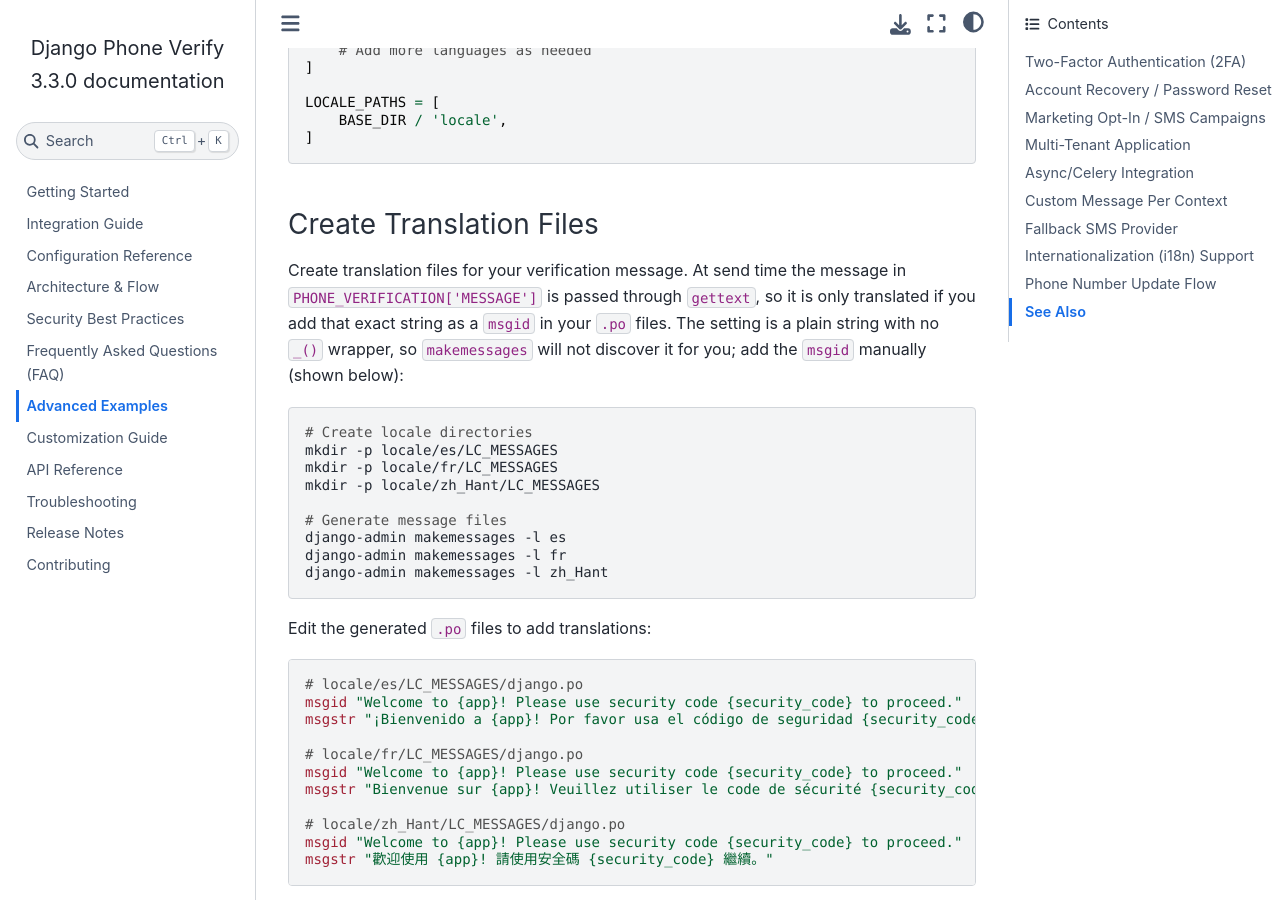
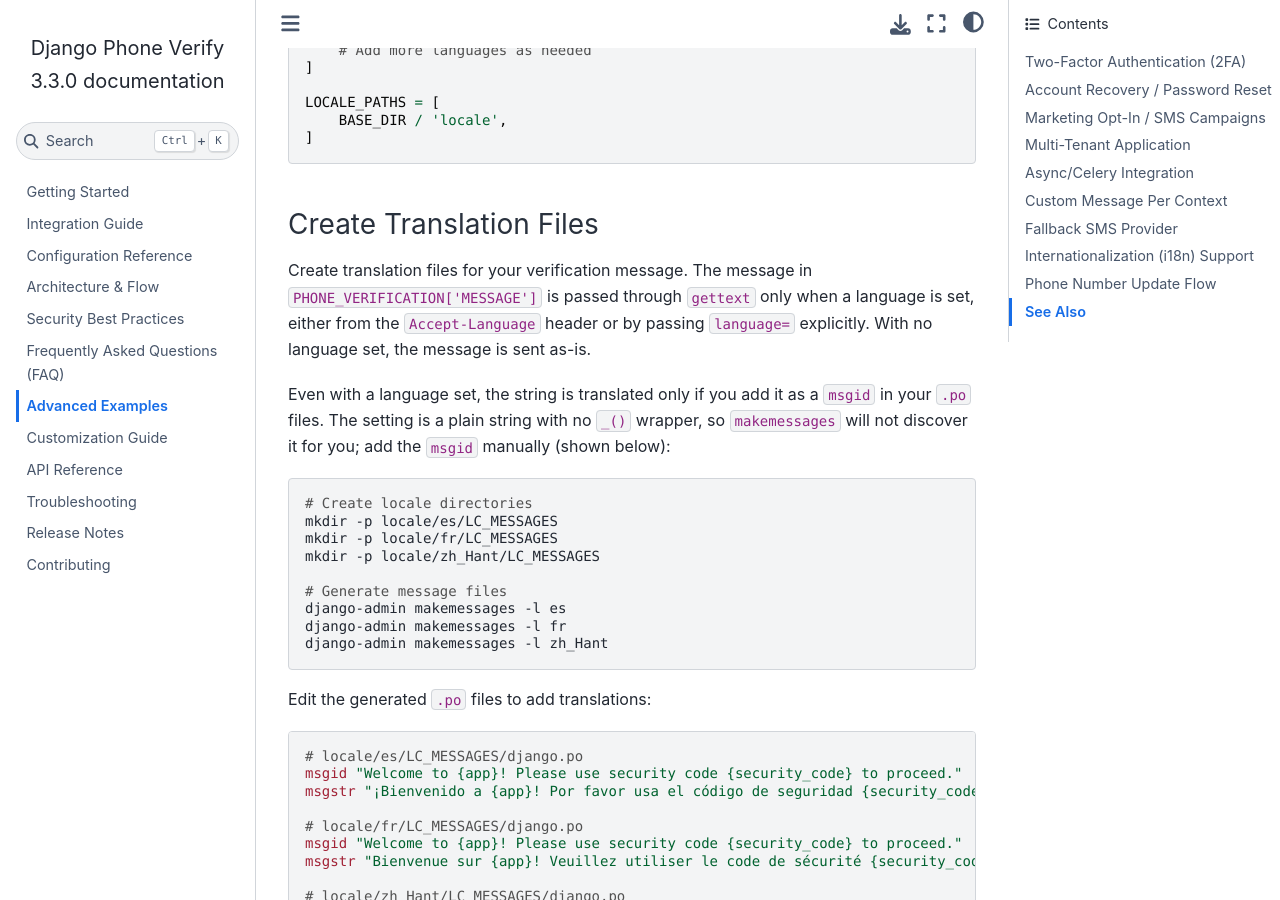
Before and after one commit to CuriousLearner/django-phone-verify, a Sphinx documentation site: the page built from docs/advanced_examples.rst, in a window 1280 px wide and 900 px high, scrolled down 11058 px. Built offline with Sphinx 7.4.7 and the Sphinx Book theme 1.1.4, drawn with Linux system fonts in a browser that asks for light colours; the version number is read from the project's files by our own code.

Commit message:
docs: clarify send vs verify delegation and gettext conditions
Separate the send path, which delegates to create_security_code_and_session_token
and send_sms, from the verify path, which delegates to validate_security_code.
Also state that the message is only passed through gettext when a language is
set, since it is otherwise sent as-is.

```diff
--- a/docs/advanced_examples.rst
+++ b/docs/advanced_examples.rst
@@ -608,11 +608,15 @@
 Create Translation Files
 ^^^^^^^^^^^^^^^^^^^^^^^^^
 
-Create translation files for your verification message. At send time the message
-in ``PHONE_VERIFICATION['MESSAGE']`` is passed through ``gettext``, so it is only
-translated if you add that exact string as a ``msgid`` in your ``.po`` files. The
-setting is a plain string with no ``_()`` wrapper, so ``makemessages`` will not
-discover it for you; add the ``msgid`` manually (shown below):
+Create translation files for your verification message. The message in
+``PHONE_VERIFICATION['MESSAGE']`` is passed through ``gettext`` only when a
+language is set, either from the ``Accept-Language`` header or by passing
+``language=`` explicitly. With no language set, the message is sent as-is.
+
+Even with a language set, the string is translated only if you add it as a
+``msgid`` in your ``.po`` files. The setting is a plain string with no ``_()``
+wrapper, so ``makemessages`` will not discover it for you; add the ``msgid``
+manually (shown below):
 
 .. code-block:: bash
 
```
Also changed, not shown: docs/architecture.rst (+5 -4 lines).
